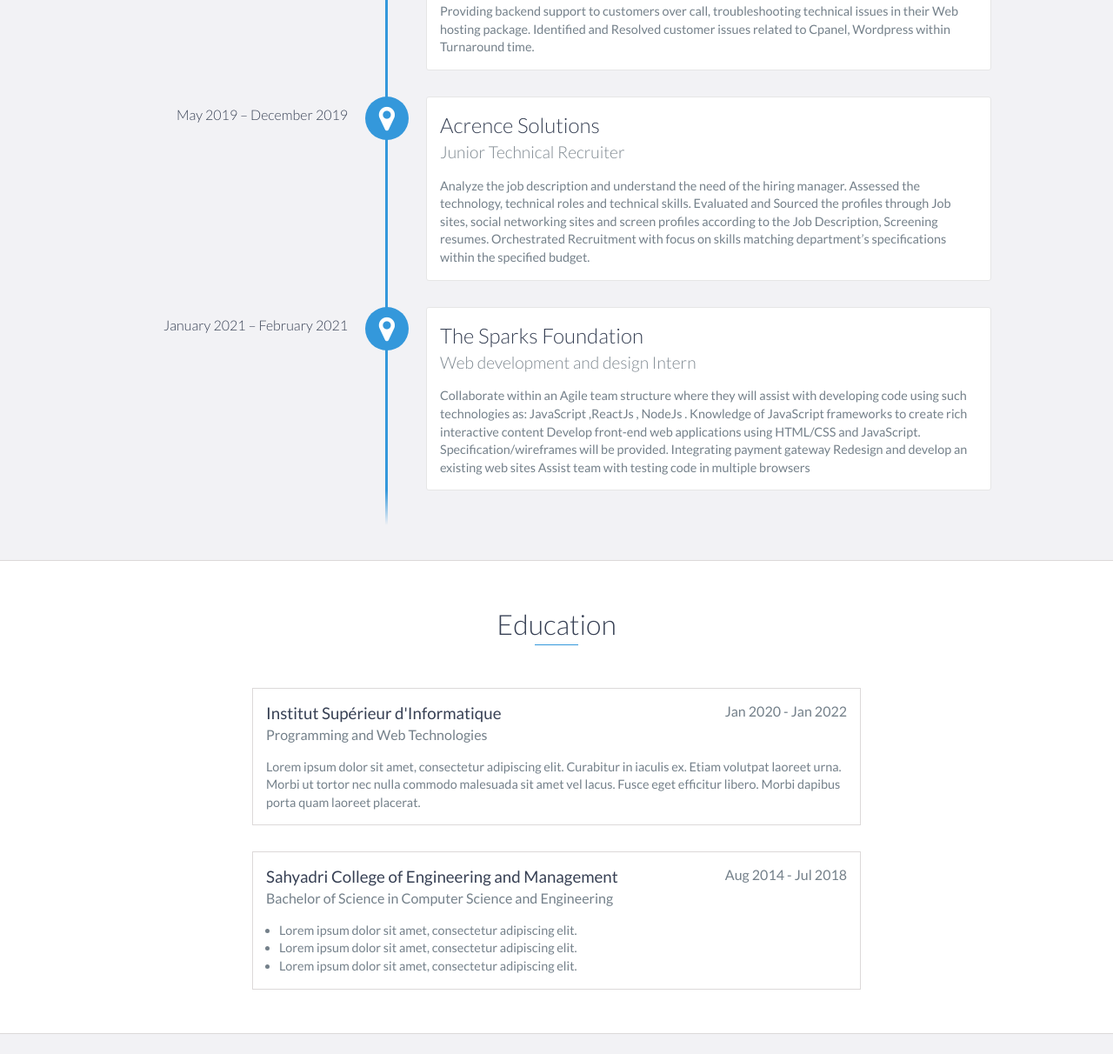
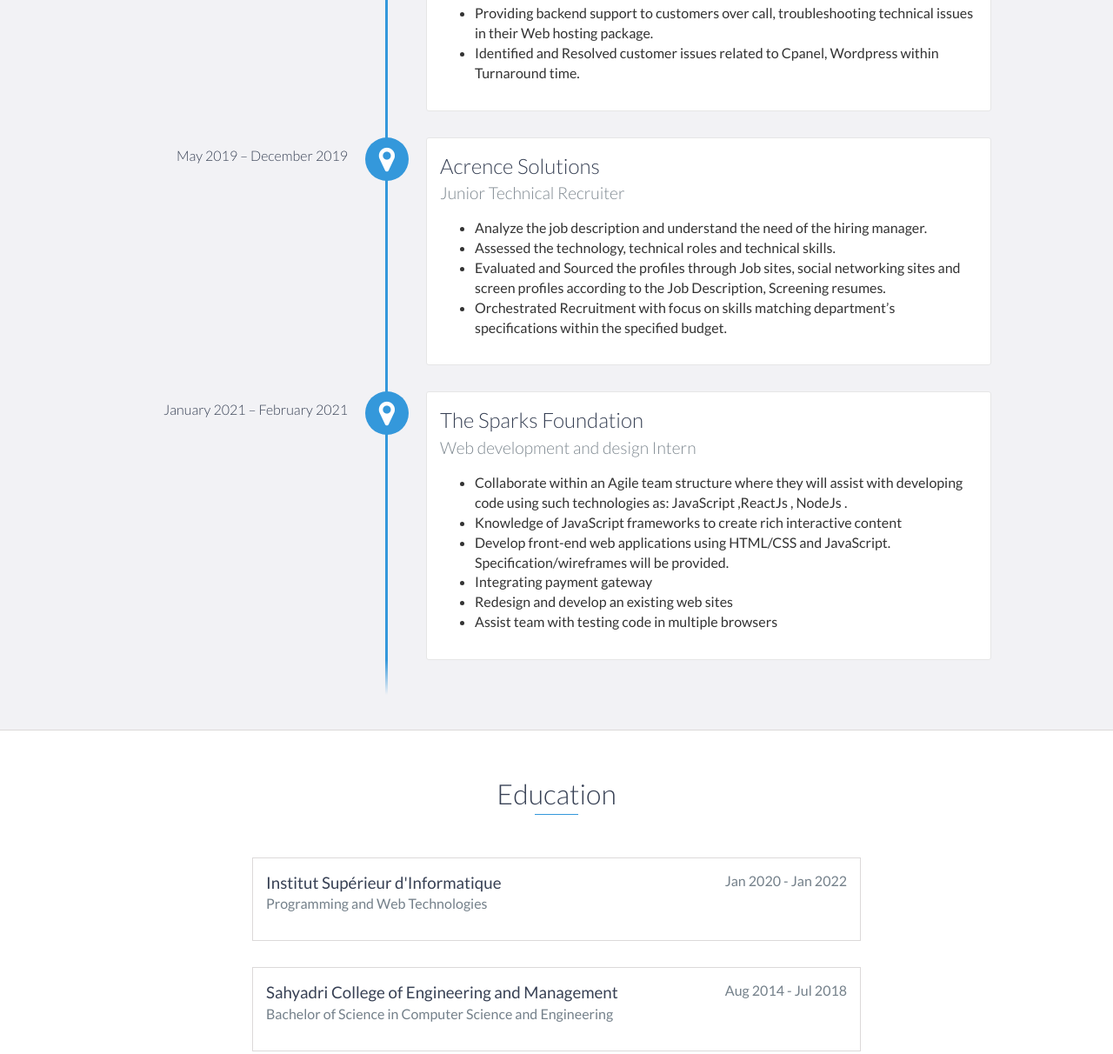
Before and after one commit to ranulfjn/portfolio, a website: page index.html in a window 1280 px wide. Shown: the part 1356-2568 px from the top of the page at 87% size. Drawn offline with nearby package versions, Linux system fonts and the light colour scheme.

Commit message:
projects

```diff
--- a/index.html
+++ b/index.html
@@ -50,7 +50,7 @@
         <div id="lead-content">
             <h1>Ranulf Jonathan Noronha</h1>
             <h2>Full Stack Web Developer</h2>
-            <a href="#" class="btn-rounded-white">Download Resume</a>
+            <a href="#" class="btn-rounded-white" download>Download Resume</a>
         </div>
         <!-- End #lead-content -->
 
@@ -89,31 +89,64 @@
             <div data-date="January 2019 – April 2019">
                 <h3>Diya Syatems</h3>
                 <h4>Technical Trainee</h4>
-                <p>
+                <ul>
+                    <li>
                         Providing backend support to customers over call, troubleshooting technical issues in their Web hosting package.
+                    </li>
+                    <li>
                         Identified and Resolved customer  issues related to Cpanel, Wordpress within Turnaround time.
-                </p>
+                    </li>
+                </ul>
             </div>
             <div data-date="May 2019 – December 2019">
                 <h3>Acrence Solutions</h3>
                 <h4>Junior Technical Recruiter</h4>
-                <p>
+                <ul>
+                    <li>
                         Analyze the job description and understand the need of the hiring manager.
+                    </li>
+                    <li>
                         Assessed the technology, technical roles and technical skills.
+                    </li>
+                    <li>
                         Evaluated and Sourced the profiles through Job sites, social networking sites and screen profiles according to the Job Description, Screening resumes.
+                    </li>
+                    <li>
                         Orchestrated Recruitment with focus on skills matching department’s specifications within the specified budget.
-                </p>
+                    </li>
+                </ul>
+
+
+
             </div>
             <div data-date="January 2021 – February 2021">
                 <h3>The Sparks Foundation</h3>
                 <h4>Web development and design Intern</h4>
-                <p>
+                <ul>
+                    <li>
                         Collaborate within an Agile team structure where they will assist with developing code using such technologies as: JavaScript ,ReactJs , NodeJs .
+                    </li>
+                    <li>
                         Knowledge of JavaScript frameworks to create rich interactive content
+                    </li>
+                    <li>
                         Develop front-end web applications using HTML/CSS and JavaScript. Specification/wireframes will be provided.
+
+                    </li>
+                    <li>
                         Integrating payment gateway
+
+                    </li>
+                    <li>
                         Redesign and develop an existing web sites
+
+                    </li>
+                    <li>
                         Assist team with testing code in multiple browsers
+
+                    </li>
+                </ul>
+
                 </p>
             </div>
         </div>
@@ -126,9 +159,6 @@
             <h3>Institut Supérieur d'Informatique</h3>
             <span class="education-date">Jan 2020 - Jan 2022</span>
             <h4>Programming and Web Technologies</h4>
-            <p>
-                Lorem ipsum dolor sit amet, consectetur adipiscing elit. Curabitur in iaculis ex. Etiam volutpat laoreet urna. Morbi ut tortor nec nulla commodo malesuada sit amet vel lacus. Fusce eget efficitur libero. Morbi dapibus porta quam laoreet placerat.
-            </p>
         </div>
         <!-- End .education-block -->
 
@@ -136,17 +166,6 @@
             <h3>Sahyadri College of Engineering and Management</h3>
             <span class="education-date">Aug 2014 - Jul 2018</span>
             <h4>Bachelor of Science in Computer Science and Engineering</h4>
-            <ul>
-                <li>
-                    Lorem ipsum dolor sit amet, consectetur adipiscing elit.
-                </li>
-                <li>
-                    Lorem ipsum dolor sit amet, consectetur adipiscing elit.
-                </li>
-                <li>
-                    Lorem ipsum dolor sit amet, consectetur adipiscing elit.
-                </li>
-            </ul>
         </div>
         <!-- End .education-block -->
     </div>
@@ -174,7 +193,7 @@
 
                 <div class="project shadow-large">
                     <div class="project-image">
-                        <img src="images/covid.png" />
+                        <img src="images/covid-tracker .gif" width="300" height="300"/>
                     </div>
                     <!-- End .project-image -->
                     <div class="project-info">
@@ -188,7 +207,7 @@
                 <!-- End .project -->
                 <div class="project shadow-large">
                     <div class="project-image">
-                        <img src="images/ticTac.png" />
+                        <img src="images/TicTacToe.gif" width="300" height="300"/>
                     </div>
                     <!-- End .project-image -->
                     <div class="project-info">
@@ -202,7 +221,7 @@
                 <!-- End .project -->
                 <div class="project shadow-large">
                     <div class="project-image">
-                        <img src="images/todo.png" />
+                        <img src="images/Todo.gif" width="300" height="300"/>
                     </div>
                     <!-- End .project-image -->
                     <div class="project-info">
```
Also changed, not shown: images/TicTacToe.gif (added), images/Todo.gif (added), 1 other file. Lines whose indentation alone changed are shown as unchanged.
